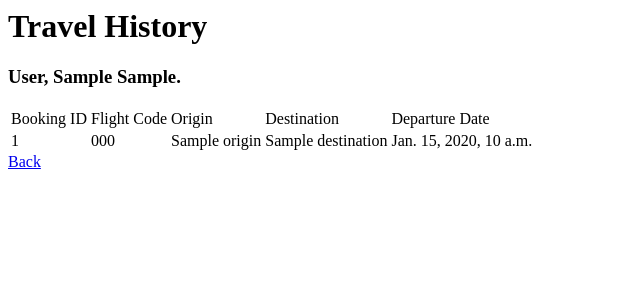
After one commit to Alvallesteros/Magis-Air, a Django app: template MagisAir/app_booking/templates/app_booking/travel_history.html in a window 1280 px wide. The commit adds this page. Shown: the top 300 px of the page, without its empty margins (0-640 px from the left). Run offline with Django 3.2, Linux system fonts and the light colour scheme; the template is opened without the code that fills it: most values are stand-ins (such as "Sample title", 1, 10 or a date in 2020); parts of the project's set-up code (start-up, migrations or seed data) failed here and were passed over.

Commit message:
Added Travel History

```diff
--- a/MagisAir/app_booking/forms.py
+++ b/MagisAir/app_booking/forms.py
@@ -7,3 +7,6 @@ class NameSearchForm(forms.Form):
 class DateRangeForm(forms.Form):
     start_date = forms.DateField(label='Start Date', widget=forms.DateInput(attrs={'type': 'date'}), required=False)
     end_date = forms.DateField(label='End Date', widget=forms.DateInput(attrs={'type': 'date'}), required=False)
+
+class IdSearchForm(forms.Form):
+    passenger_id = forms.CharField(max_length=255, required=True)
--- /dev/null
+++ b/MagisAir/app_booking/templates/app_booking/travel_history.html
@@ -0,0 +1,29 @@
+{% extends 'base.html' %}
+
+{% block title %}Travel History - MagisAir{% endblock %}
+
+{% block content %}
+    <h1>Travel History</h1>
+    <h3>{{ history.0.last_name }}, {{ history.0.first_name }} {{ history.0.middle_initial }}.</h3>
+
+    <table>
+        <thead>
+            <td>Booking ID</td>
+            <td>Flight Code</td>
+            <td>Origin</td>
+            <td>Destination</td>
+            <td>Departure Date</td>
+        </thead>
+        {% for instance in history %}
+            <tr>
+                <td>{{ instance.booking_id }}</td>
+                <td>{{ instance.flight_code }}</td>
+                <td>{{ instance.origin }}</td>
+                <td>{{ instance.destination }}</td>
+                <td>{{ instance.departure_date }}</td>
+            </tr>
+        {% endfor %}
+    </table>
+
+    <a href="{% url 'booking_list'%}">Back</a>
+{% endblock %}
--- a/MagisAir/app_booking/urls.py
+++ b/MagisAir/app_booking/urls.py
@@ -5,5 +5,6 @@ urlpatterns = [
     path('<int:booking_id>', BookingView.as_view(), name='booking_detail'),
     path('', BookingListView.as_view(), name='booking_list'),
     path('reports/', BookingReportView.as_view(), name='booking_report'),
-    path('reports/<str:filter_type>', BookingReportView.as_view(), name='booking_report_filtered')
+    path('reports/<str:filter_type>', BookingReportView.as_view(), name='booking_report_filtered'),
+    path('history/<int:passenger_id>', TravelHistoryView.as_view(), name='travel_history')
 ]
```
Also changed, not shown: MagisAir/app_booking/templates/app_booking/booking_list.html (+7 -0 lines), MagisAir/app_booking/views.py (+37 -3 lines).
